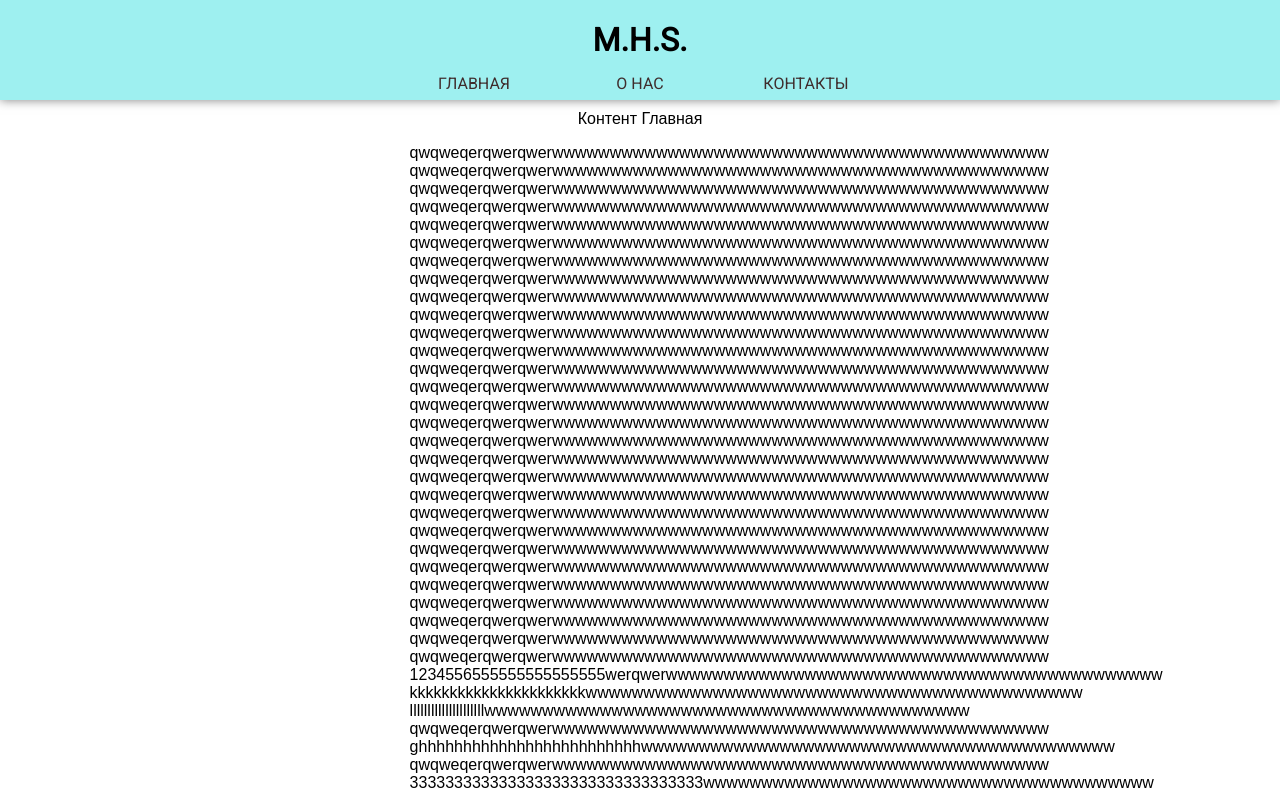
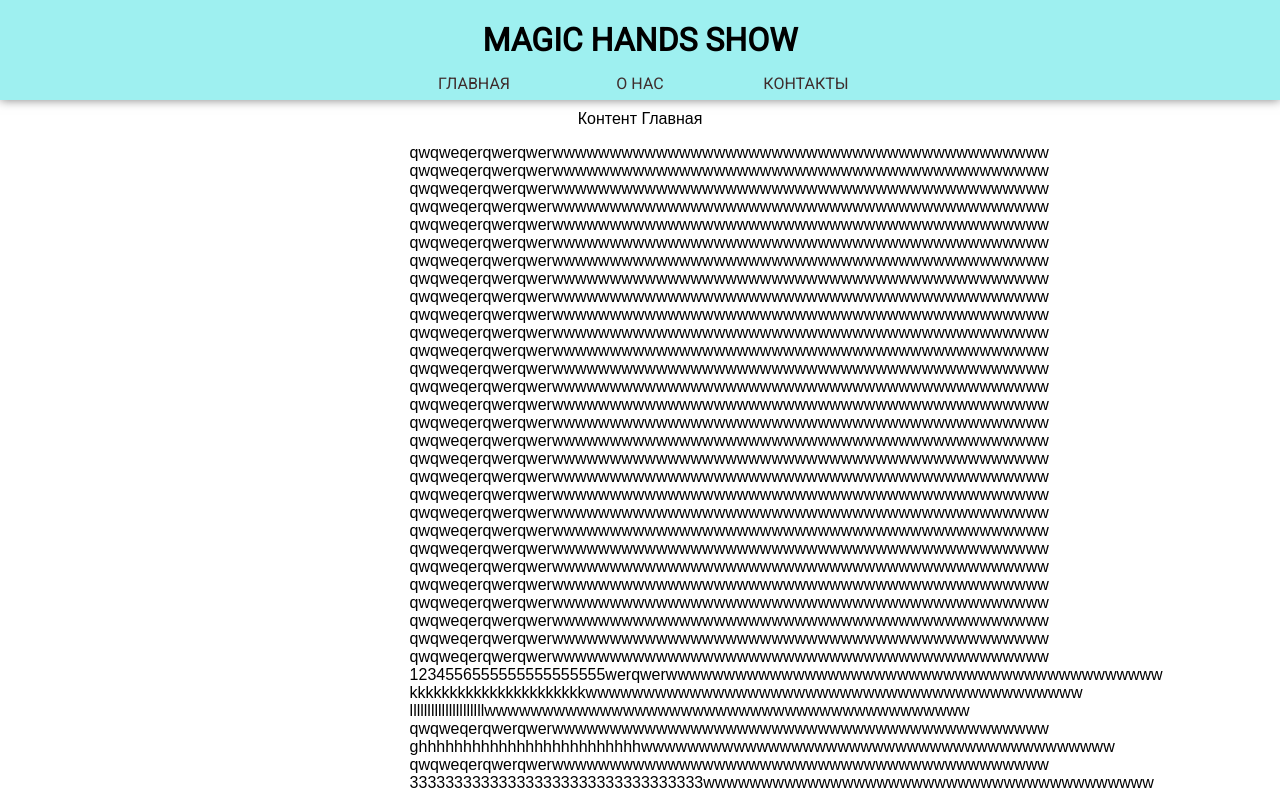
Before and after one commit to KulikovAlex/site_mhs, a plain HTML site: page index.html in a window 1280 px wide. Shown: the top 789 px of the page. Drawn offline with Linux system fonts and the light colour scheme; a web font is replaced by a local one.

Commit message:
small.chng.v1

```diff
--- a/index.html
+++ b/index.html
@@ -2,7 +2,7 @@
 <html lang="en">
 	<head>
 		<meta charset="UTF-8">
-		<title>MHshow</title>
+		<title>MHS</title>
 		<link rel="stylesheet" type="text/css" href="css/style.css" />
 		<link href="https://fonts.googleapis.com/css?family=Roboto&display=swap" rel="stylesheet">
 		<link href="https://fonts.googleapis.com/css?family=Gayathri&display=swap" rel="stylesheet">
@@ -13,7 +13,7 @@
 	</head>
     <body>
 		<div class="header initial" align=center>
-				<h1>M.H.S.</h1>
+				<h1>MAGIC HANDS SHOW</h1>
 
 				<nav>
 				  <ul>
```
